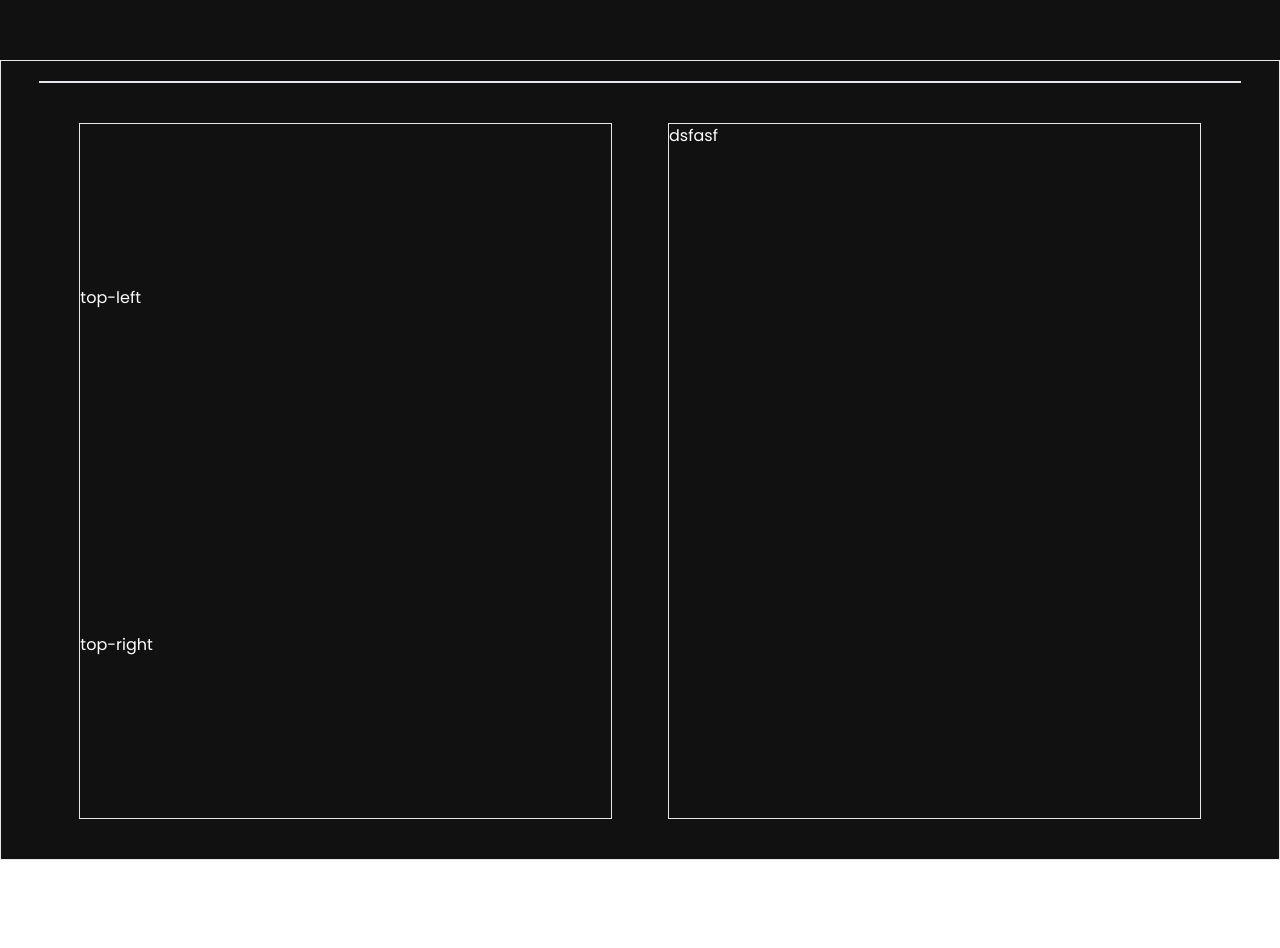
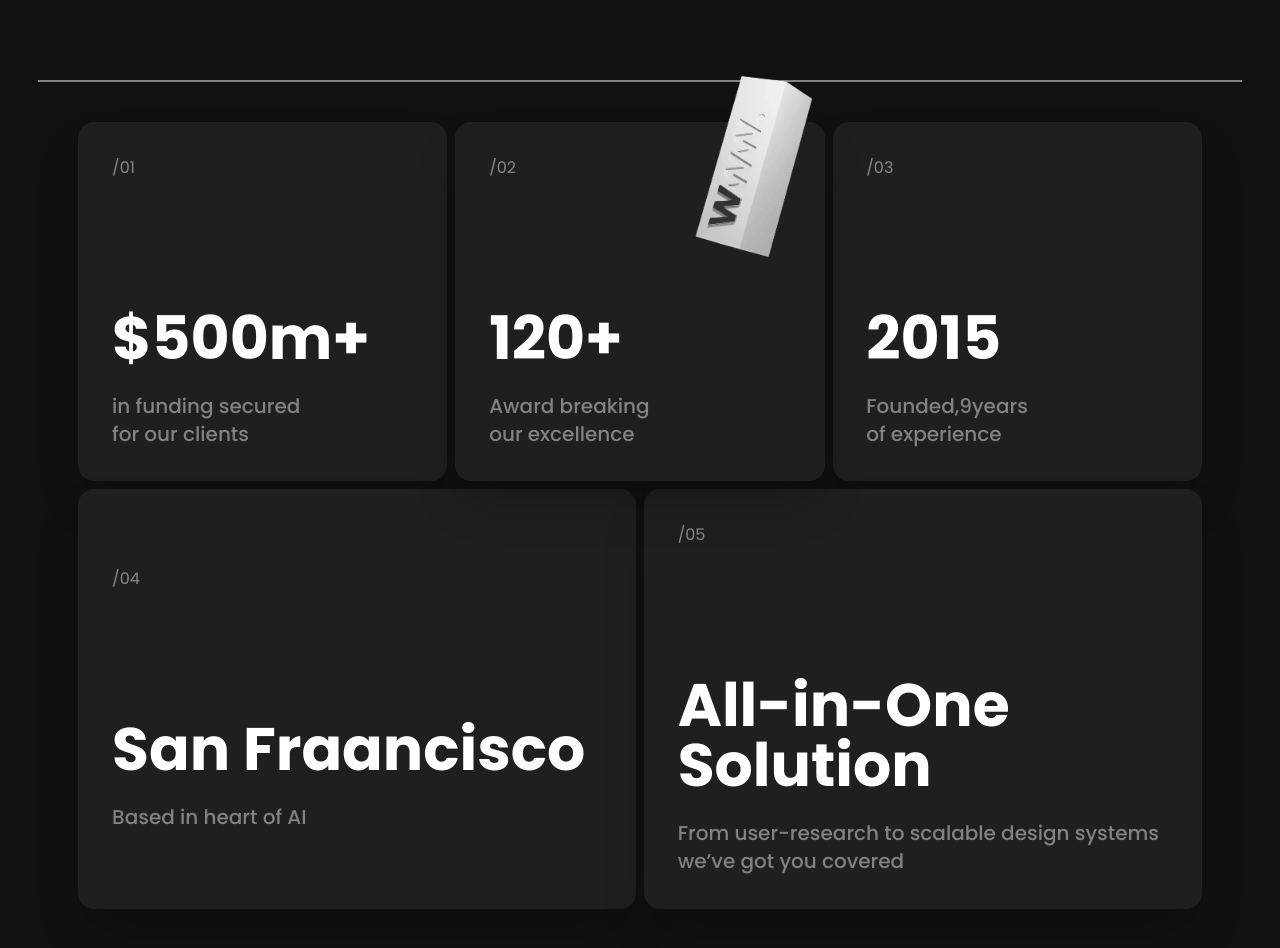
Before and after one commit to Asaduzzaman04/Clone-projects, a website built with Vite: page Clone-projects/lazarev-agency-clone/index.html in a window 1280 px wide. Shown: the part 1540-2488 px from the top of the page. Before the commit the page ends 2400 px from the top, so only its background shows below. Built offline with nearby package versions, Linux system fonts and the light colour scheme.

Commit message:
founding section -done

```diff
--- a/Clone-projects/lazarev-agency-clone/index.html
+++ b/Clone-projects/lazarev-agency-clone/index.html
@@ -13,7 +13,9 @@
     href="https://fonts.googleapis.com/css2?family=Manrope&family=Poppins:ital,wght@0,100;0,200;0,300;0,400;0,500;0,600;0,700;0,800;0,900;1,100;1,200;1,300;1,400;1,500;1,600;1,700;1,800;1,900&display=swap"
     rel="stylesheet">
   <!-- -remix-icon- -->
-    <link rel="stylesheet" href="https://cdnjs.cloudflare.com/ajax/libs/remixicon/3.5.0/remixicon.css" integrity="sha512-HXXR0l2yMwHDrDyxJbrMD9eLvPe3z3qL3PPeozNTsiHJEENxx8DH2CxmV05iwG0dwoz5n4gQZQyYLUNt1Wdgfg==" crossorigin="anonymous" referrerpolicy="no-referrer" />
+  <link rel="stylesheet" href="https://cdnjs.cloudflare.com/ajax/libs/remixicon/3.5.0/remixicon.css"
+    integrity="sha512-HXXR0l2yMwHDrDyxJbrMD9eLvPe3z3qL3PPeozNTsiHJEENxx8DH2CxmV05iwG0dwoz5n4gQZQyYLUNt1Wdgfg=="
+    crossorigin="anonymous" referrerpolicy="no-referrer" />
 
   <title>Lazarev-Agency</title>
 </head>
@@ -21,32 +23,60 @@
 <body class="font-poppins overflow-x-hidden">
   <!-- main-container -->
   <div class="container select-none ">
-    <nav class=" bg-primary-backgound z-50 fixed w-[100%] before:absolute before:contents-[''] before:-z-30  before:h-full before:w-40 hover:before:w-full before:transition-all before:duration-1000 before:ease-in-out before:top-0 before:left-0 before:border-t-4  after:absolute after:contents-[''] after:-z-30 after:w-40 hover:after:w-full after:transition-all after:duration-1000 after:ease-in-out after:h-full  after:top-0 after:right-0 after:border-b-4  before:border-button-background after:border-button-background text-primery-text py-6  px-[5%] md:px-[10%] flex justify-between items-center">
+    <nav
+      class=" bg-primary-backgound z-50 fixed w-[100%] before:absolute before:contents-[''] before:-z-30  before:h-full before:w-40 hover:before:w-full before:transition-all before:duration-1000 before:ease-in-out before:top-0 before:left-0 before:border-t-4  after:absolute after:contents-[''] after:-z-30 after:w-40 hover:after:w-full after:transition-all after:duration-1000 after:ease-in-out after:h-full  after:top-0 after:right-0 after:border-b-4  before:border-button-background after:border-button-background text-primery-text py-6  px-[5%] md:px-[10%] flex justify-between items-center">
 
       <!-- --logo-- -->
       <div class=" text-4xl font-extrabold uppercase animate-pulse ">
-       <a href="/"> <h2>lazarev.</h2></a>
+        <a href="/">
+          <h2>lazarev.</h2>
+        </a>
       </div>
       <!-- nav-links -->
       <div class="uppercase  font-semibold text-xl">
         <ul class="flex  justify-around items-center  gap-10">
-          <li id="dropdown" class="group   rounded-t-lg px-2 py-1 relative hover:text-accent-background hover:bg-secondary-background hover:scale-95 rotate-3 hover:rotate-0  transition-all duration-300 ease-linear ">what we do <span ><i class="ri-arrow-down-s-line text-2xl arrow" id="arrow-sign"></i></span>
-            <ul id="dropdown-links" class="absolute hidden group-hover:block bg-white text-black py-2  rounded-b-lg shadow-xl space-y-2 w-full left-0  ">
-              <li><a href="#" class="ai_ml cursor-pointer block px-4 py-2 hover:text-button-background transition-all duration-200 ease-linear">🔥AI & ML</a></li>
-              <li><a href="#" class=" fintech cursor-pointer block px-4 py-2 hover:text-button-background transition-all duration-200 ease-linear">FinTech</a></li>
-              <li><a href="#" class="real-est cursor-pointer block px-4 py-2 hover:text-button-background transition-all duration-200 ease-linear">Real Estate</a></li>
-              <li><a href="#" class="e-commerce cursor-pointer block px-4 py-2 hover:text-button-background transition-all duration-200 ease-linear">E-commerce</a></li>
-              <li><a href="#" class="Web3 cursor-pointer block px-4 py-2 hover:text-button-background transition-all duration-200 ease-linear">Web3</a></li>
-              <li><a href="#" class=" MVP cursor-pointer block px-4 py-2 hover:text-button-background transition-all duration-200 ease-linear">MVP</a></li>
-              <li><a href="#" class="Relaunch cursor-pointer block px-4 py-2 hover:text-button-background transition-all duration-200 ease-linear">Relaunch</a></li>
+          <li id="dropdown"
+            class="group   rounded-t-lg px-2 py-1 relative hover:text-accent-background hover:bg-secondary-background hover:scale-95 rotate-3 hover:rotate-0  transition-all duration-300 ease-linear ">
+            what we do <span><i class="ri-arrow-down-s-line text-2xl arrow" id="arrow-sign"></i></span>
+            <ul id="dropdown-links"
+              class="absolute hidden group-hover:block bg-white text-black py-2  rounded-b-lg shadow-xl space-y-2 w-full left-0  ">
+              <li><a href="#"
+                  class="ai_ml cursor-pointer block px-4 py-2 hover:text-button-background transition-all duration-200 ease-linear">🔥AI
+                  & ML</a></li>
+              <li><a href="#"
+                  class=" fintech cursor-pointer block px-4 py-2 hover:text-button-background transition-all duration-200 ease-linear">FinTech</a>
+              </li>
+              <li><a href="#"
+                  class="real-est cursor-pointer block px-4 py-2 hover:text-button-background transition-all duration-200 ease-linear">Real
+                  Estate</a></li>
+              <li><a href="#"
+                  class="e-commerce cursor-pointer block px-4 py-2 hover:text-button-background transition-all duration-200 ease-linear">E-commerce</a>
+              </li>
+              <li><a href="#"
+                  class="Web3 cursor-pointer block px-4 py-2 hover:text-button-background transition-all duration-200 ease-linear">Web3</a>
+              </li>
+              <li><a href="#"
+                  class=" MVP cursor-pointer block px-4 py-2 hover:text-button-background transition-all duration-200 ease-linear">MVP</a>
+              </li>
+              <li><a href="#"
+                  class="Relaunch cursor-pointer block px-4 py-2 hover:text-button-background transition-all duration-200 ease-linear">Relaunch</a>
+              </li>
             </ul>
           </li>
 
 
-          <li class="cursor-pointer hover:text-button-background hover:scale-95 rotate-3 hover:rotate-0 transition-all duration-300 ease-linear"> cases</li>
-          <li class="cursor-pointer hover:text-button-background hover:scale-95 rotate-3 hover:rotate-0 transition-all duration-300 ease-linear">outcome</li>
-          <li class="cursor-pointer hover:text-button-background hover:scale-95 rotate-3 hover:rotate-0 transition-all duration-300 ease-linear">news</li>
-          <li class="cursor-pointer px-5 py-2  rounded-3xl   hover:scale-95 rotate-3 hover:rotate-0 transition-all duration-300 ease-linear z-10  relative before:absolute before:contents-['']  before:top-0  before:w-full before:h-full before:-z-10 before:bg-button-background  before:rounded-3xl  before:left-28 group overflow-hidden hover:before:left-0 before:transition-all before:duration-300 before:ease-linear">let's talk <span class="ml-4  ">
+          <li
+            class="cursor-pointer hover:text-button-background hover:scale-95 rotate-3 hover:rotate-0 transition-all duration-300 ease-linear">
+            cases</li>
+          <li
+            class="cursor-pointer hover:text-button-background hover:scale-95 rotate-3 hover:rotate-0 transition-all duration-300 ease-linear">
+            outcome</li>
+          <li
+            class="cursor-pointer hover:text-button-background hover:scale-95 rotate-3 hover:rotate-0 transition-all duration-300 ease-linear">
+            news</li>
+          <li
+            class="cursor-pointer px-5 py-2  rounded-3xl   hover:scale-95 rotate-3 hover:rotate-0 transition-all duration-300 ease-linear z-10  relative before:absolute before:contents-['']  before:top-0  before:w-full before:h-full before:-z-10 before:bg-button-background  before:rounded-3xl  before:left-28 group overflow-hidden hover:before:left-0 before:transition-all before:duration-300 before:ease-linear">
+            let's talk <span class="ml-4  ">
               <i class="text-2xl ri-pencil-fill group-hover:hidden  "></i>
               <i class=" text-2xl ri-arrow-right-up-line hidden group-hover:inline-block"></i>
             </span>
@@ -83,7 +113,8 @@
             development</span></p>
       </div>
 
-      <div id="moving-div" class=" w-[70%]  mt-10 flex py-8  overflow-hidden  relative  before:absolute before:top-0 before:left-0 before:w-24 before:h-full before:z-10 before:bg-primary-backgound  before:shadow-[25px_0px_20px_#111111] after:absolute after:top-0 after:right-0 after:w-24 after:h-full after:z-10 after:bg-primary-backgound after:shadow-[0px_0px_25px_20px_#111111] group">
+      <div id="moving-div"
+        class=" w-[70%]  mt-10 flex py-8  overflow-hidden  relative  before:absolute before:top-0 before:left-0 before:w-24 before:h-full before:z-10 before:bg-primary-backgound  before:shadow-[25px_0px_20px_#111111] after:absolute after:top-0 after:right-0 after:w-24 after:h-full after:z-10 after:bg-primary-backgound after:shadow-[0px_0px_25px_20px_#111111] group">
 
         <div class="move flex  gap-10 mr-56 animate-infinite-scroll group-hover:pause">
           <img class="w-32" src="https://lazarev.kiev.ua/la24/forbes.svg" alt="">
@@ -95,7 +126,7 @@
           <img class="w-32" src="https://lazarev.kiev.ua/la24/pmi.svg" alt="">
           <img class="w-32" src="https://lazarev.kiev.ua/la24/webby.svg" alt="">
         </div>
-        <div class="move flex gap-10 ml-56 animate-infinite-scroll group-hover:pause" >
+        <div class="move flex gap-10 ml-56 animate-infinite-scroll group-hover:pause">
           <img class="w-32" src="https://lazarev.kiev.ua/la24/forbes.svg" alt="">
           <img class="w-32" src="https://lazarev.kiev.ua/la24/adweek.svg" alt="">
           <img class="w-32" src="https://lazarev.kiev.ua/la24/pmi.svg" alt="">
@@ -112,30 +143,81 @@
     <!-- -second-section- -->
     <section class=" w-[100vw] h-[100vh] overflow-hidden bg-primary-backgound text-primery-text">
       <section id="intro-vedio" class=" z-10 relative mx-[10%] my-[3%] h-5/6  py-[10%] rounded-xl  ">
-         <video autoplay muted loop class="-z-20 absolute top-0 left-0 w-full h-full object-cover rounded-2xl"   >
-            <source  src="./Assets/vedios/lazarev-hreo-vedio.mp4">
+        <video autoplay muted loop class="-z-20 absolute top-0 left-0 w-full h-full object-cover rounded-2xl">
+          <source src="./Assets/vedios/lazarev-hreo-vedio.mp4">
         </video>
-          <div  class="vedio-cursor absolute h-20 w-20 rounded-full  bg-button-background text-primery-text"></div>
+        <div class="vedio-cursor absolute h-20 w-20 rounded-full  bg-button-background text-primery-text"></div>
       </section>
     </section>
 
     <!-- -third-secton- -->
-     <section class="border w-[100vw] h-[100vh] pt-5  bg-primary-backgound text-primery-text flex justify-center items-center " >
-        <section class="mx-[3%] border-t-2 h-full p-10 w-full grid grid-cols-2  gap-[5%]">
-          <div class="left border h-full flex flex-col justify-around items-start">
-              <div>top-left</div>
-              <div>top-right</div>
+    <section
+      class=" w-[100vw]  pt-5  bg-primary-backgound text-primery-text flex justify-center items-center ">
+      <section class="mx-[3%] border-t-2 border-secondery-text  p-10 w-full grid grid-cols-1  gap-2">
+        <div class="left  h-full flex gap-2 flex-col flex-wrap justify-center items-start md:flex-row ">
+
+
+          <div class="flex w-full flex-row-reverse justify-center items-end gap-32 md:flex-col md:justify-center md:items-start  flex-1 bg-accent-background px-[5%] py-[15%] md:py-[3%] md:px-[3%] rounded-2xl  shadow-2xl transition-all duration-300 ease-linear  hover:shadow-blue-500/20 hover:scale-95">
+            <p class="text-[#8a8787]">/01</p>
+            <div class="flex flex-col justify-start items-start gap-6">
+              <p class="text-6xl font-bold  ">$500m+</p>
+              <p class="text-secondery-text font-medium text-xl">in funding secured <br> for our clients</p>
             </div>
-          <div class="right border h-full">dsfasf</div>
+          </div>
+
+
+          <div class="flex w-full flex-row-reverse justify-center items-end gap-32 md:flex-col md:justify-center md:items-start relative flex-1 bg-accent-background px-[5%] py-[15%] md:py-[3%] md:px-[3%] rounded-2xl shadow-2xl transition-all duration-300 ease-linear  hover:shadow-blue-500/20 hover:scale-95">
+            <img src="./Assets/images/WWW-blob.webp"  class="absolute w-3/6 top-0 left-52 -translate-y-20">
+            <p class="text-[#8a8787]">/02</p>
+            <div class="flex flex-col justify-start items-start gap-6">
+              <p class="text-6xl font-bold  ">120+</p>
+              <p class="text-secondery-text font-medium text-xl">Award breaking <br> our excellence</p>
+            </div>
+          </div>
+
+          <div class="flex w-full flex-row-reverse justify-center items-end gap-32 md:flex-col md:justify-center md:items-start  flex-1 bg-accent-background px-[5%] py-[15%] md:py-[3%] md:px-[3%] rounded-2xl shadow-2xl transition-all duration-300 ease-linear  hover:shadow-blue-500/20 hover:scale-95">
+            <p class="text-[#8a8787]">/03</p>
+            <div class="flex flex-col justify-start items-start gap-6">
+              <p class="text-6xl font-bold  ">2015</p>
+              <p class="text-secondery-text font-medium text-xl">Founded,9years <br> of experience</p>
+            </div>
+          </div>
+
+
+        </div>
+        <div class="right gap-2  flex-wrap h-full flex flex-col justify-center items-center md:flex-row">
+
+          <div class="flex h-full w-full flex-row-reverse justify-center items-end gap-32 md:flex-col md:justify-center md:items-start  flex-1  bg-accent-background px-[5%] py-[15%] md:py-[3%] md:px-[3%] rounded-2xl shadow-2xl transition-all duration-300 ease-linear  hover:shadow-blue-500/20 hover:scale-95 ">
+            <p class="text-[#8a8787]">/04</p>
+            <div class="flex flex-col justify-start items-start gap-6">
+              <p class="text-6xl font-bold capitalize ">san fraancisco</p>
+              <p class="text-secondery-text font-medium text-xl">Based in heart of AI</p>
+            </div>
+          </div>
+
+
+          <div class="flex flex-row-reverse justify-center items-end gap-32 md:flex-col md:justify-center md:items-start w-full flex-1 bg-accent-background px-[5%] py-[15%] md:py-[3%] md:px-[3%] rounded-2xl shadow-2xl transition-all duration-300 ease-linear  hover:shadow-blue-500/20 hover:scale-95">
+            <p class="text-[#8a8787]">/05</p>
+            <div class="flex flex-col justify-start items-start gap-6">
+              <p class="text-6xl font-bold  ">All-in-One Solution</p>
+              <p class="text-secondery-text font-medium text-xl ">From user-research to scalable design systems  <br>we’ve got you covered</p>
+            </div>
+          </div>
+
+        </div>
       </section>
     </section>
 
 
   </div>
   <!-- ----gsap-cdn----- -->
-  <script src="https://cdnjs.cloudflare.com/ajax/libs/gsap/3.12.5/gsap.min.js" integrity="sha512-7eHRwcbYkK4d9g/6tD/mhkf++eoTHwpNM9woBxtPUBWm67zeAfFC+HrdoE2GanKeocly/VxeLvIqwvCdk7qScg==" crossorigin="anonymous" referrerpolicy="no-referrer"></script>
+  <script src="https://cdnjs.cloudflare.com/ajax/libs/gsap/3.12.5/gsap.min.js"
+    integrity="sha512-7eHRwcbYkK4d9g/6tD/mhkf++eoTHwpNM9woBxtPUBWm67zeAfFC+HrdoE2GanKeocly/VxeLvIqwvCdk7qScg=="
+    crossorigin="anonymous" referrerpolicy="no-referrer"></script>
 
-  <script src="https://cdnjs.cloudflare.com/ajax/libs/gsap/3.12.5/ScrollTrigger.min.js" integrity="sha512-onMTRKJBKz8M1TnqqDuGBlowlH0ohFzMXYRNebz+yOcc5TQr/zAKsthzhuv0hiyUKEiQEQXEynnXCvNTOk50dg==" crossorigin="anonymous" referrerpolicy="no-referrer"></script>
+  <script src="https://cdnjs.cloudflare.com/ajax/libs/gsap/3.12.5/ScrollTrigger.min.js"
+    integrity="sha512-onMTRKJBKz8M1TnqqDuGBlowlH0ohFzMXYRNebz+yOcc5TQr/zAKsthzhuv0hiyUKEiQEQXEynnXCvNTOk50dg=="
+    crossorigin="anonymous" referrerpolicy="no-referrer"></script>
   <script type="module" src="/main.js"></script>
 </body>
 
```
Lines whose indentation alone changed are shown as unchanged.
